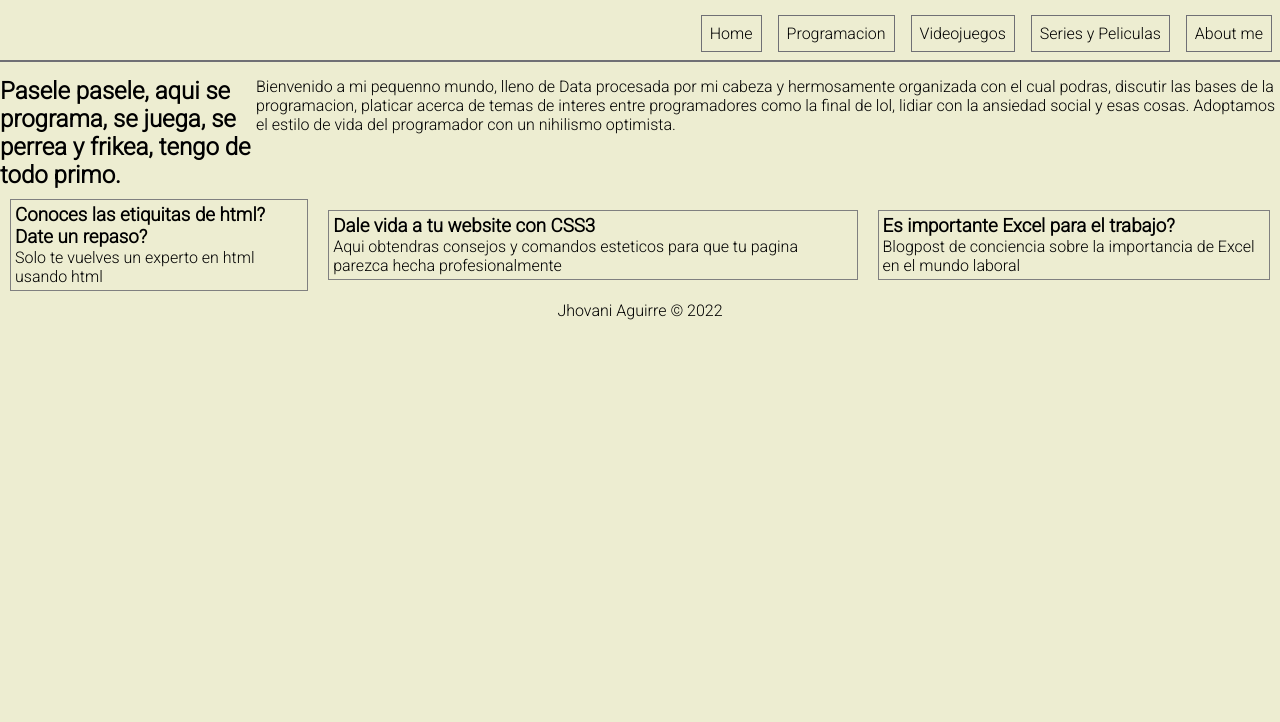
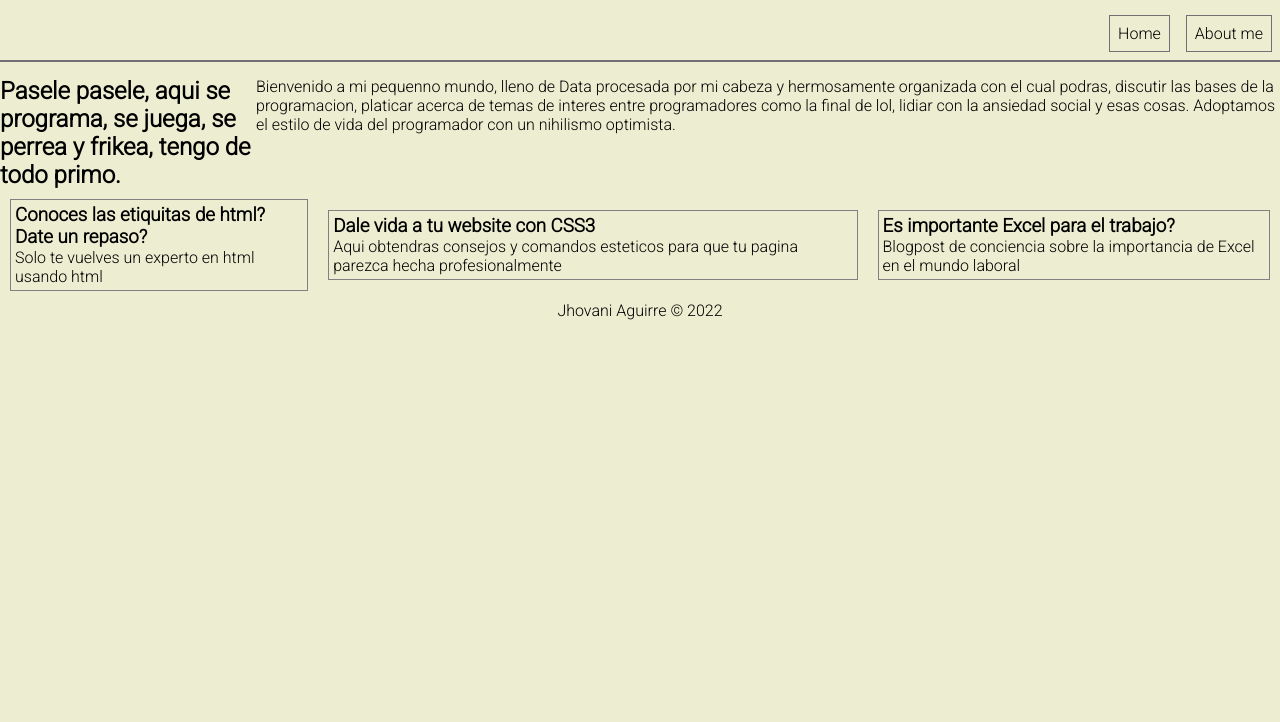
Before and after one commit to xAguirreJh/blog, a plain HTML site: page index.html in a window 1280 px wide. Shown: the part 78-800 px from the top of the page. Drawn offline with Linux system fonts and the light colour scheme; a web font is replaced by a local one.

Commit message:
Quite varias opciones del navbar

```diff
--- a/index.html
+++ b/index.html
@@ -136,9 +136,6 @@
         <nav>
             <ul>
                 <li><a href="/">Home</a></li>
-                <li><a href="/">Programacion</a></li>
-                <li><a href="/">Videojuegos</a></li>
-                <li><a href="/">Series y Peliculas</a></li>
                 <li><a href="/">About me</a></li>
             </ul>
         </nav>
```
